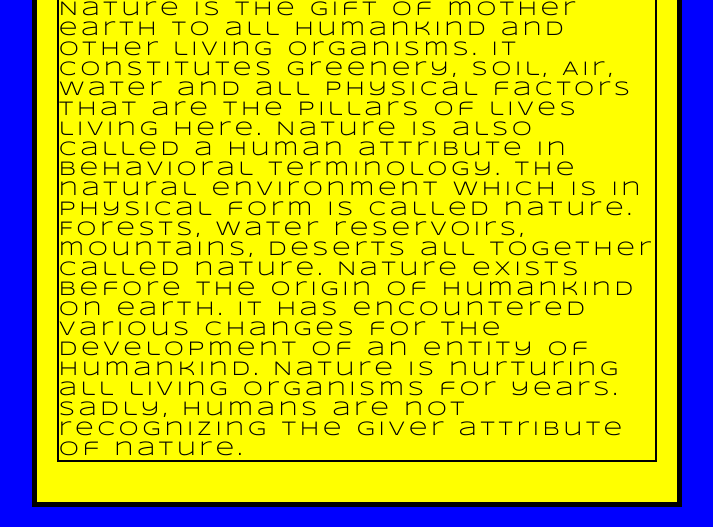
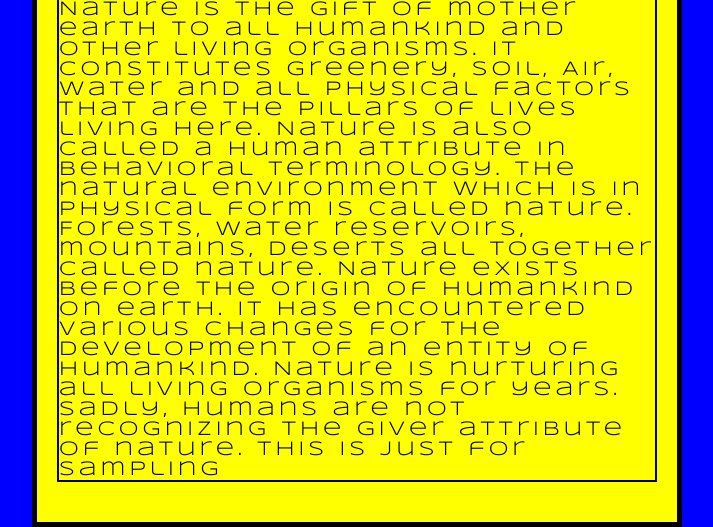
Before and after one commit to kingjames30/kingjames30.github.io, a plain HTML site: page index.html in a window 1280 px wide. Shown: the part 677-1204 px from the top of the page, without its empty margins (283-996 px from the left). Drawn offline with nearby package versions, Linux system fonts and the light colour scheme.

Commit message:
Update index.html

```diff
--- a/index.html
+++ b/index.html
@@ -23,7 +23,7 @@ Nature is also called a human attribute in behavioral terminology. The natural e
 Forests, Water reservoirs, mountains, Deserts all together called nature.
 Nature exists before the origin of humankind on earth.
 It has encountered various changes for the development of an entity of humankind. Nature is nurturing all living organisms for years. Sadly, humans are not recognizing the giver attribute of nature.
-
+<p1>This is Just for Sampling</>
    <!-- random sayings to keep track of my learning skills -->
     <!-- the doctype describes the version of html we are using in our document
 in this case we're using HTML 5
```
